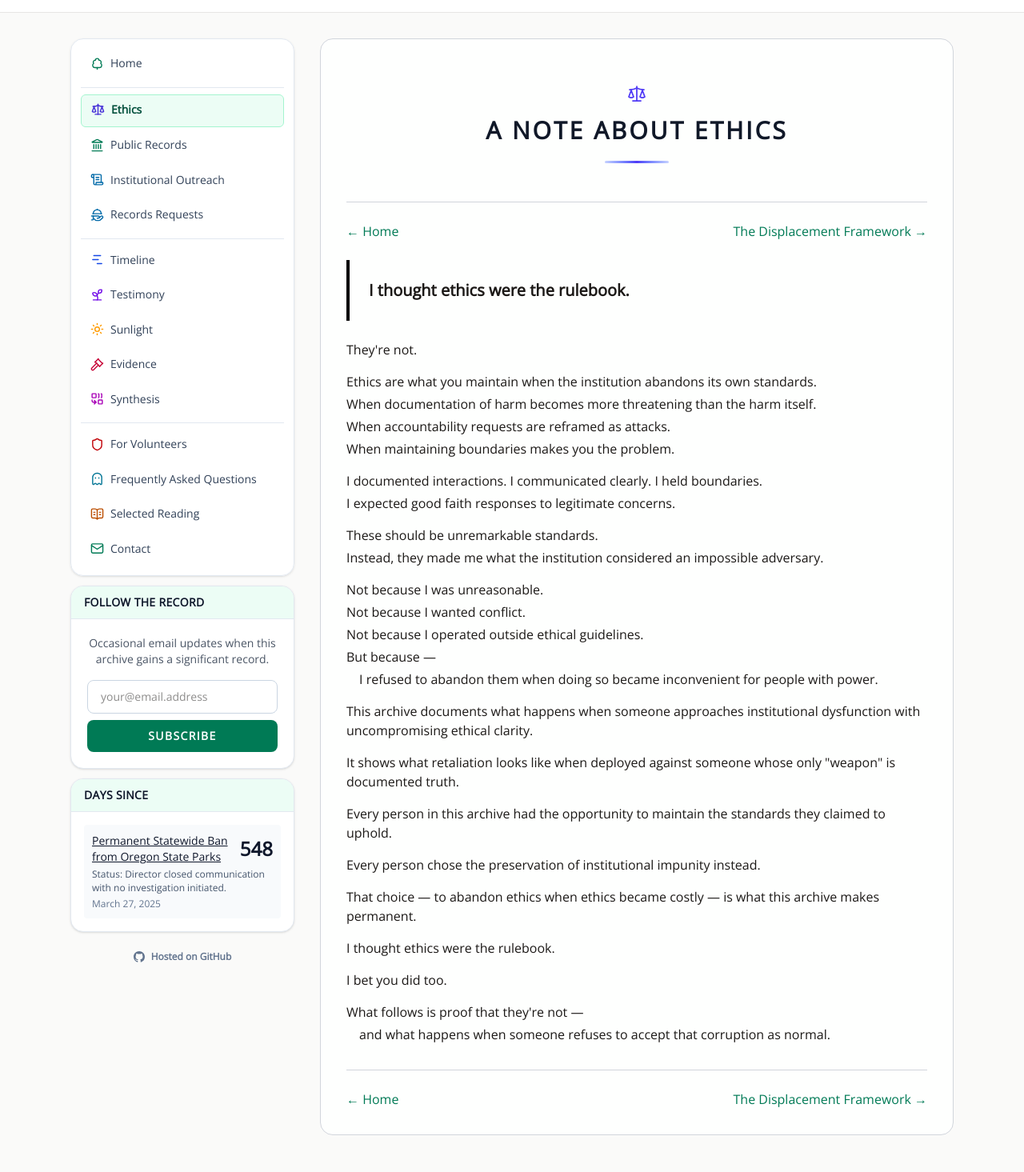
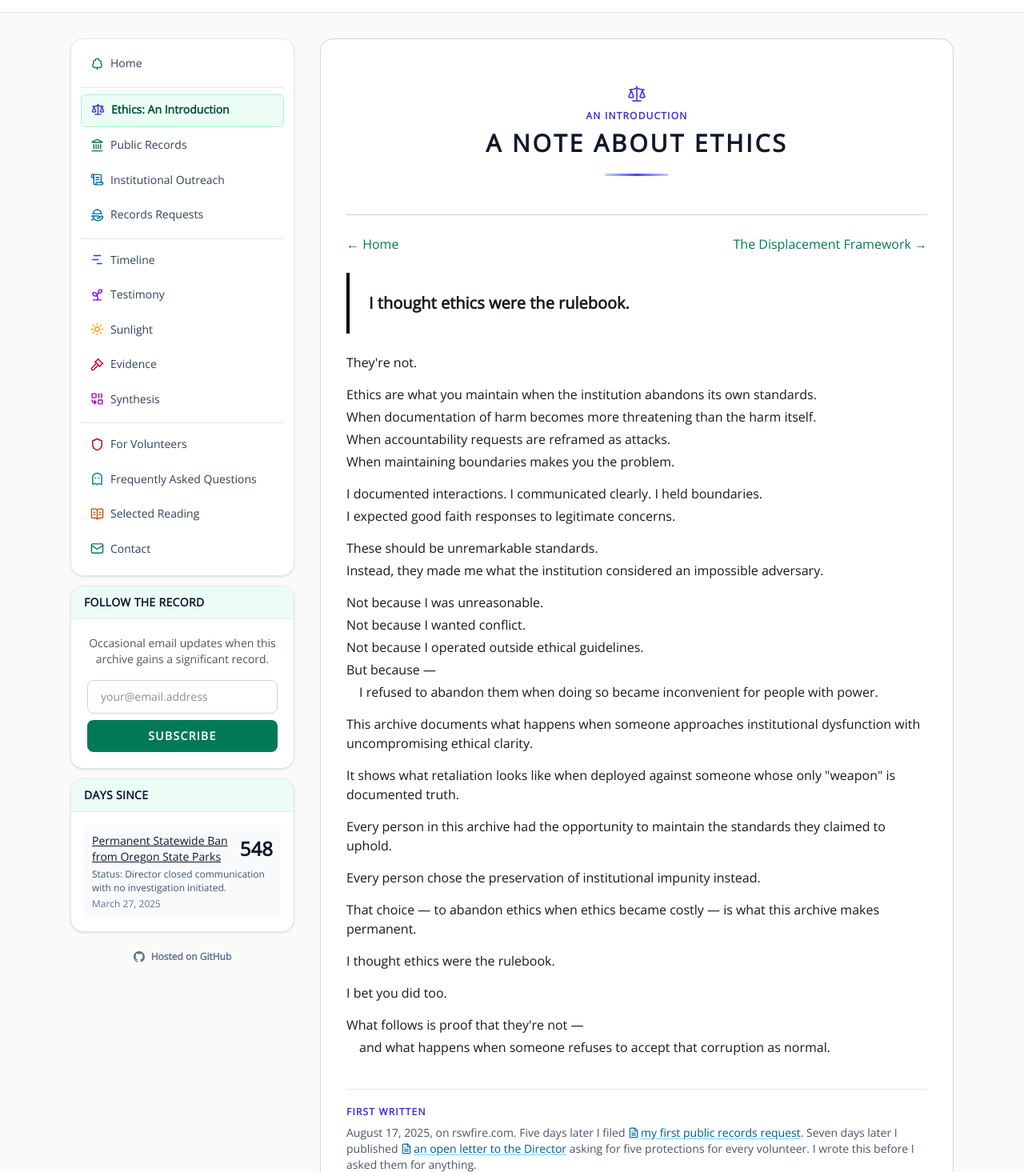
Before and after one commit to rswfire/rswfire.oprd, a Next.js app: page /ethics in a window 1280 px wide. Shown: the part 85-1550 px from the top of the page at 80% size. Built offline with nearby package versions, Linux system fonts and the light colour scheme.

Commit message:
The ethics page carries its introduction and the date it was first written

```diff
--- a/app/(archive)/ethics/page.tsx
+++ b/app/(archive)/ethics/page.tsx
@@ -1,6 +1,7 @@
 // app/(archive)/ethics/page.tsx
 import type { Metadata } from "next";
 import SectionPage from "@/components/SectionPage";
+import Cite from "@/components/Cite";
 
 export const metadata: Metadata = {
     title: "A Note About Ethics",
@@ -12,6 +13,7 @@ export default function EthicsPage() {
         <SectionPage
             emblem="Scale" tone="indigo"
             title="A NOTE ABOUT ETHICS"
+            subtitle="AN INTRODUCTION"
             previousPage={{ href: "/", label: "Home" }}
             nextPage={{ href: "/displacement", label: "The Displacement Framework" }}
         >
@@ -58,6 +60,21 @@ export default function EthicsPage() {
             <div className="mt-4">What follows is proof that they're not &mdash;</div>
             <div className="ml-4">and what happens when someone refuses to accept that corruption as normal.</div>
 
+            {/* The line has a date. He wrote it before he asked them for
+                anything, which is the fact worth keeping next to it. */}
+            <div className="mt-10 border-t border-gray-200 pt-5">
+                <div className="text-xs font-bold uppercase tracking-widest text-indigo-700">
+                    First written
+                </div>
+                <div className="mt-2 text-sm text-gray-600">
+                    August 17, 2025, on rswfire.com. Five days later I filed{" "}
+                    <Cite ulid="01K399TM7GG3FNAXSR4BX9TB1X" thread="oprd">my first public records request</Cite>.
+                    Seven days later I published{" "}
+                    <Cite ulid="01K3FDT5P09S9N9QSZYWS9KN7A" thread="oprd">an open letter to the Director</Cite>{" "}
+                    asking for five protections for every volunteer. I wrote this before I asked them for anything.
+                </div>
+            </div>
+
         </SectionPage>
     );
 }
--- a/lib/sections.ts
+++ b/lib/sections.ts
@@ -14,7 +14,7 @@ export type ArchiveSection = {
 export const archiveSections: ArchiveSection[] = [
     { href: "/", label: "Home", icon: "TreeDeciduous" as const, iconClass: "text-emerald-700" },
     { href: "#separator-accountability", label: "", separator: true },
-    { href: "/ethics", label: "Ethics", icon: "Scale" as const, iconClass: "text-indigo-700" },
+    { href: "/ethics", label: "Ethics: An Introduction", icon: "Scale" as const, iconClass: "text-indigo-700" },
     { href: "/records", label: "Public Records", icon: "Landmark" as const, iconClass: "text-emerald-700" },
     { href: "/outreach", label: "Institutional Outreach", icon: "ScrollText" as const, iconClass: "text-sky-700" },
     { href: "/records-requests", label: "Records Requests", icon: "HandPlatter" as const, iconClass: "text-sky-700" },
```
